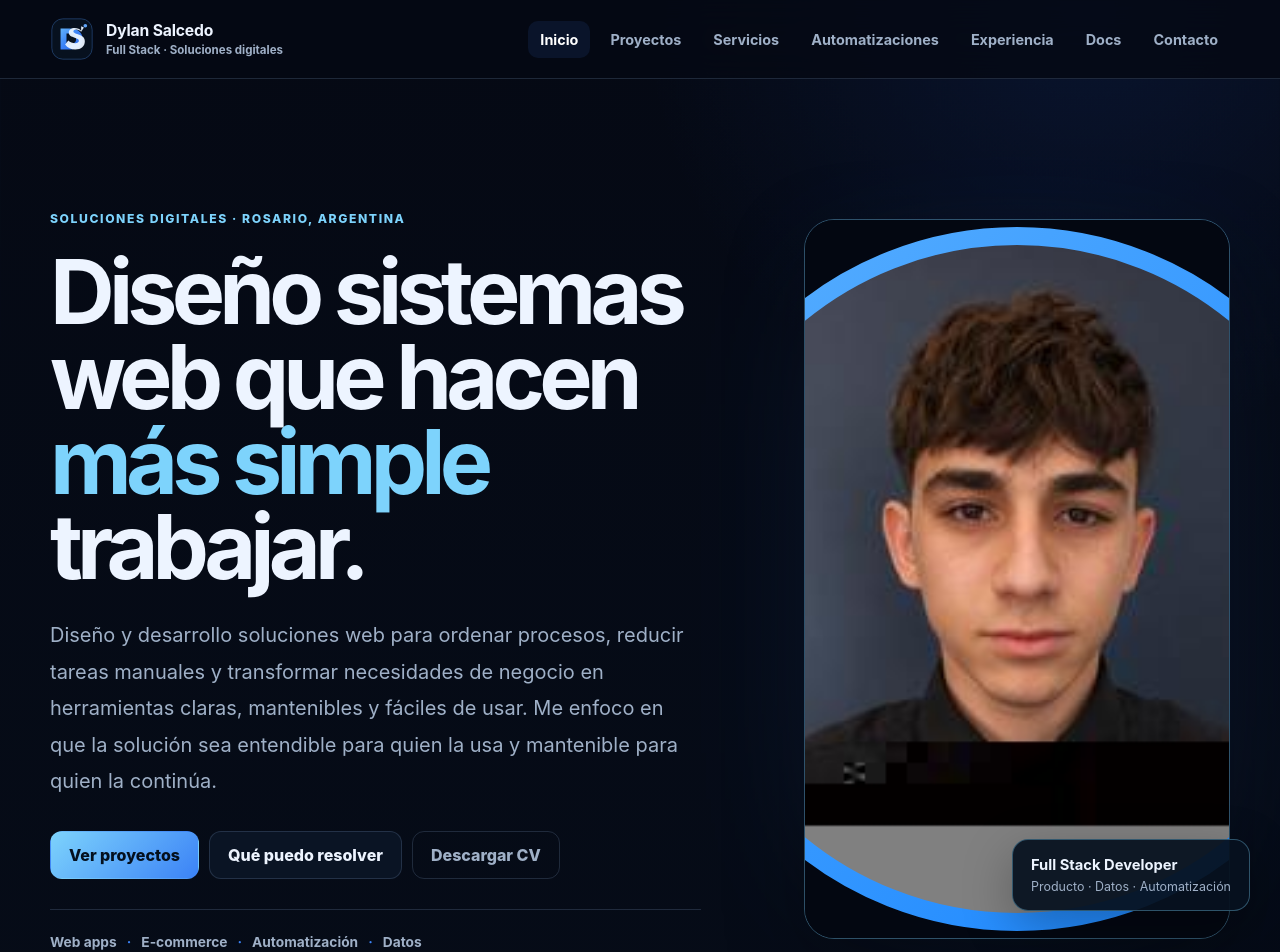
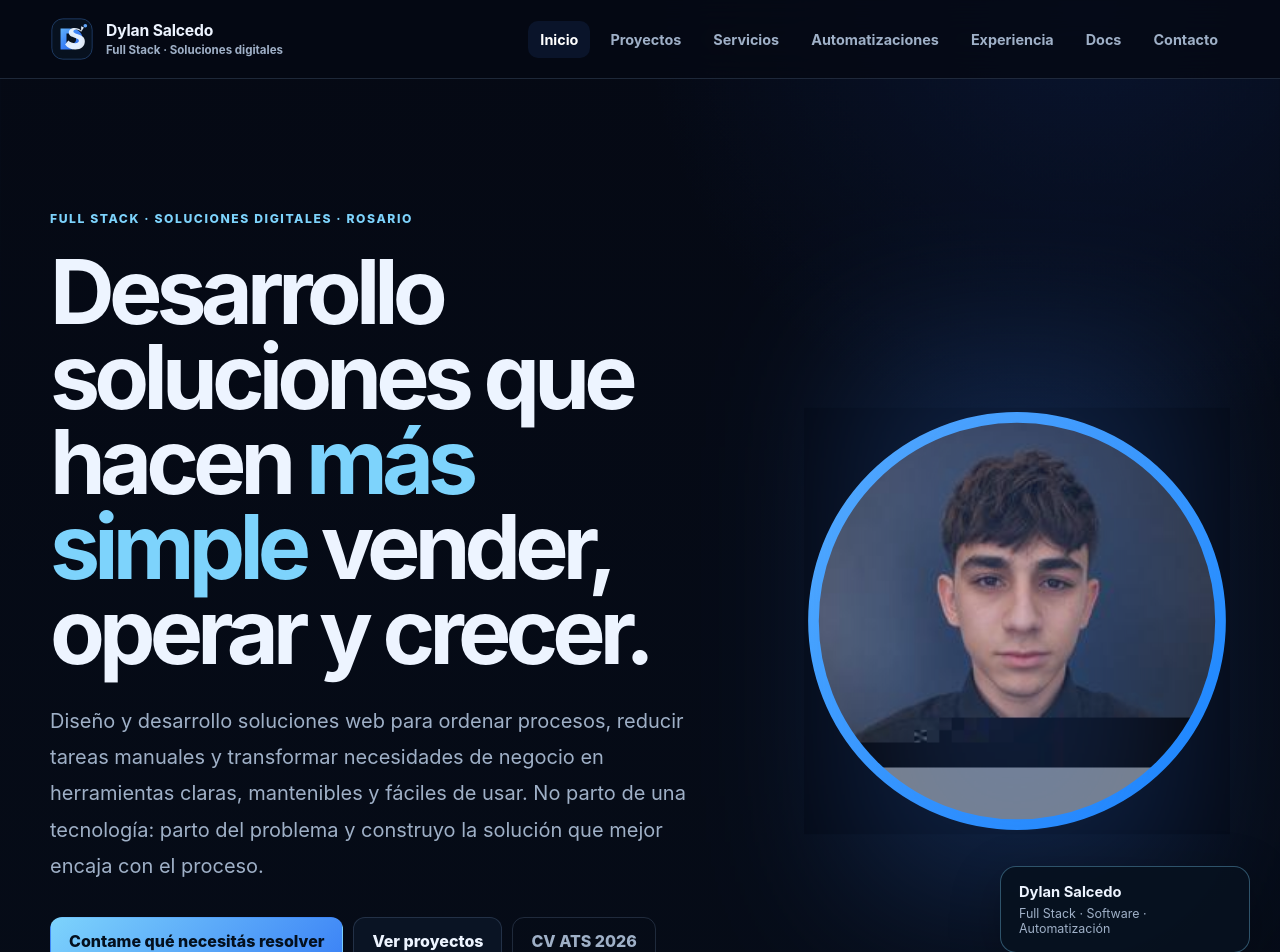
Before and after one commit to DylanDev08/Portfolio-Dylan, a React (Vite) app in the folder frontend/: page / in a window 1280 px wide. Shown: the top 952 px of the page. Built offline with nearby package versions, Linux system fonts and the light colour scheme; no server answers.

Commit message:
copy: make hero solution and sales focused

```diff
--- a/frontend/src/features/profile/components/HeroSection.jsx
+++ b/frontend/src/features/profile/components/HeroSection.jsx
@@ -1,26 +1,28 @@
 import { Link } from "react-router-dom";
 
 export function HeroSection({ profile }) {
+  const consultationUrl = `${profile.whatsappUrl}?text=${encodeURIComponent("Hola Dylan, vi tu portfolio y quiero contarte un problema o proyecto para evaluar una solución.")}`;
+
   return (
     <section className="hero" id="inicio">
       <div className="container hero-grid">
         <div className="hero-copy">
-          <span className="eyebrow">Soluciones digitales · Rosario, Argentina</span>
+          <span className="eyebrow">Full Stack · Soluciones digitales · Rosario</span>
           <h1>
-            Diseño sistemas web que hacen <em>más simple</em> trabajar.
+            Desarrollo soluciones que hacen <em>más simple</em> vender, operar y crecer.
           </h1>
           <p className="hero-lead">
-            {profile.bio} Me enfoco en que la solución sea entendible para quien la usa y mantenible para quien la continúa.
+            {profile.bio} No parto de una tecnología: parto del problema y construyo la solución que mejor encaja con el proceso.
           </p>
 
           <div className="hero-actions">
-            <Link className="button button--primary" to="/proyectos">Ver proyectos</Link>
-            <Link className="button button--secondary" to="/servicios">Qué puedo resolver</Link>
-            <a className="button button--ghost" href="/cv/CV_Dylan_Salcedo.pdf" download>Descargar CV</a>
+            <a className="button button--primary" href={consultationUrl} target="_blank" rel="noreferrer noopener">Contame qué necesitás resolver</a>
+            <Link className="button button--secondary" to="/proyectos">Ver proyectos</Link>
+            <a className="button button--ghost" href="/cv/CV_Dylan_Salcedo.pdf" download>CV ATS 2026</a>
           </div>
 
-          <div className="hero-proof" aria-label="Áreas principales de trabajo">
-            <span>Web apps</span>
+          <div className="hero-proof" aria-label="Soluciones principales">
+            <span>Sistemas web</span>
             <span>E-commerce</span>
             <span>Automatización</span>
             <span>Datos</span>
@@ -29,16 +31,18 @@ export function HeroSection({ profile }) {
 
         <div className="portrait">
           <div className="portrait__glow" />
+          <div className="portrait__frame">
             <img
               src={profile.profileImage || "/profile-dylan.jpeg"}
-            alt="Dylan Salcedo, desarrollador Full Stack"
+              alt="Dylan Salcedo, Full Stack Developer"
               width="720"
               height="720"
               fetchPriority="high"
             />
+          </div>
           <div className="portrait__card">
-            <strong>Full Stack Developer</strong>
-            <span>Producto · Datos · Automatización</span>
+            <strong>Dylan Salcedo</strong>
+            <span>Full Stack · Software · Automatización</span>
           </div>
         </div>
       </div>
```
Lines whose indentation alone changed are shown as unchanged.
